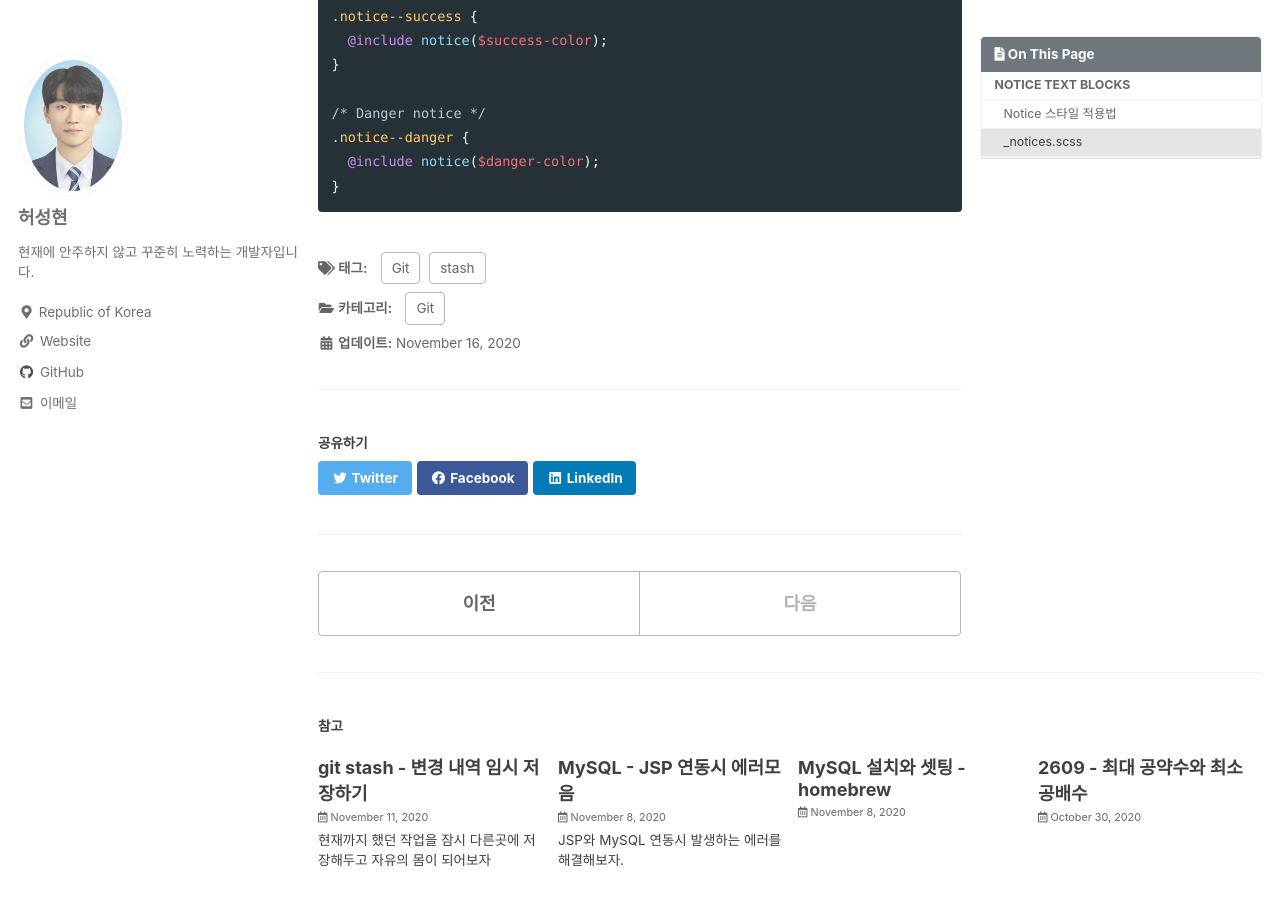
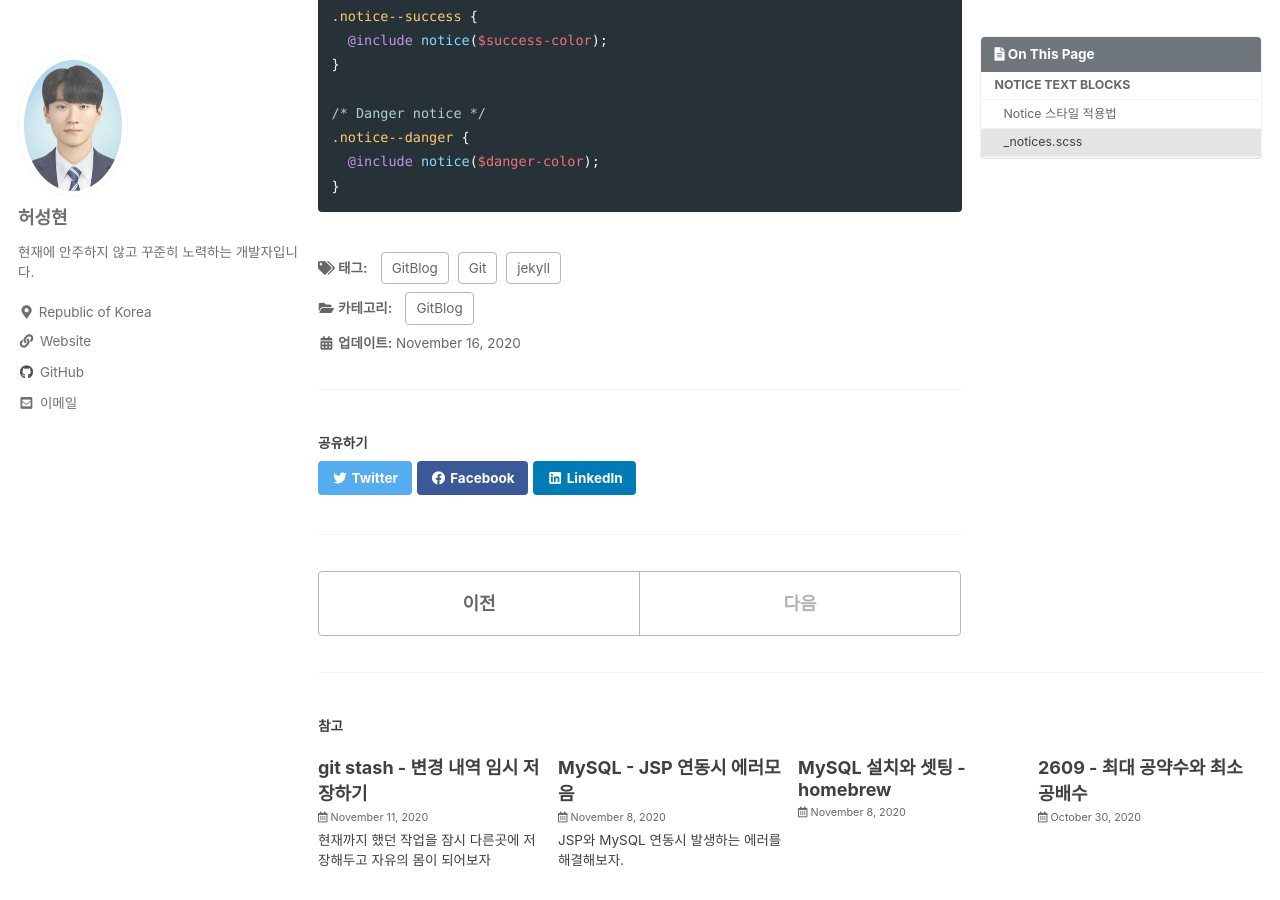
Before and after one commit to heoseongh/heoseongh.github.io, a Jekyll site: the page built from _posts/git/2020-11-16-jekyll-style-notice.md, in a window 1280 px wide and 900 px high, scrolled down 1917 px. Built offline with Jekyll 4.4.1, drawn with Linux system fonts in a browser that asks for light colours; cached includes are drawn as plain includes.

Commit message:
태그 수정

```diff
--- a/_posts/git/2020-11-16-jekyll-style-notice.md
+++ b/_posts/git/2020-11-16-jekyll-style-notice.md
@@ -5,10 +5,11 @@ title: "jeykll 포스트 작성시 notice 스타일 적용하기"
 excerpt: "notice 스타일을 적용하여 텍스트 블럭을 예쁘게 장식해보자"
 
 categories:
-  - Git
+  - GitBlog
 tags:
   - Git
-  - stash
+  - GitBlog
+  - jekyll
 ---
 
 # NOTICE TEXT BLOCKS
```
